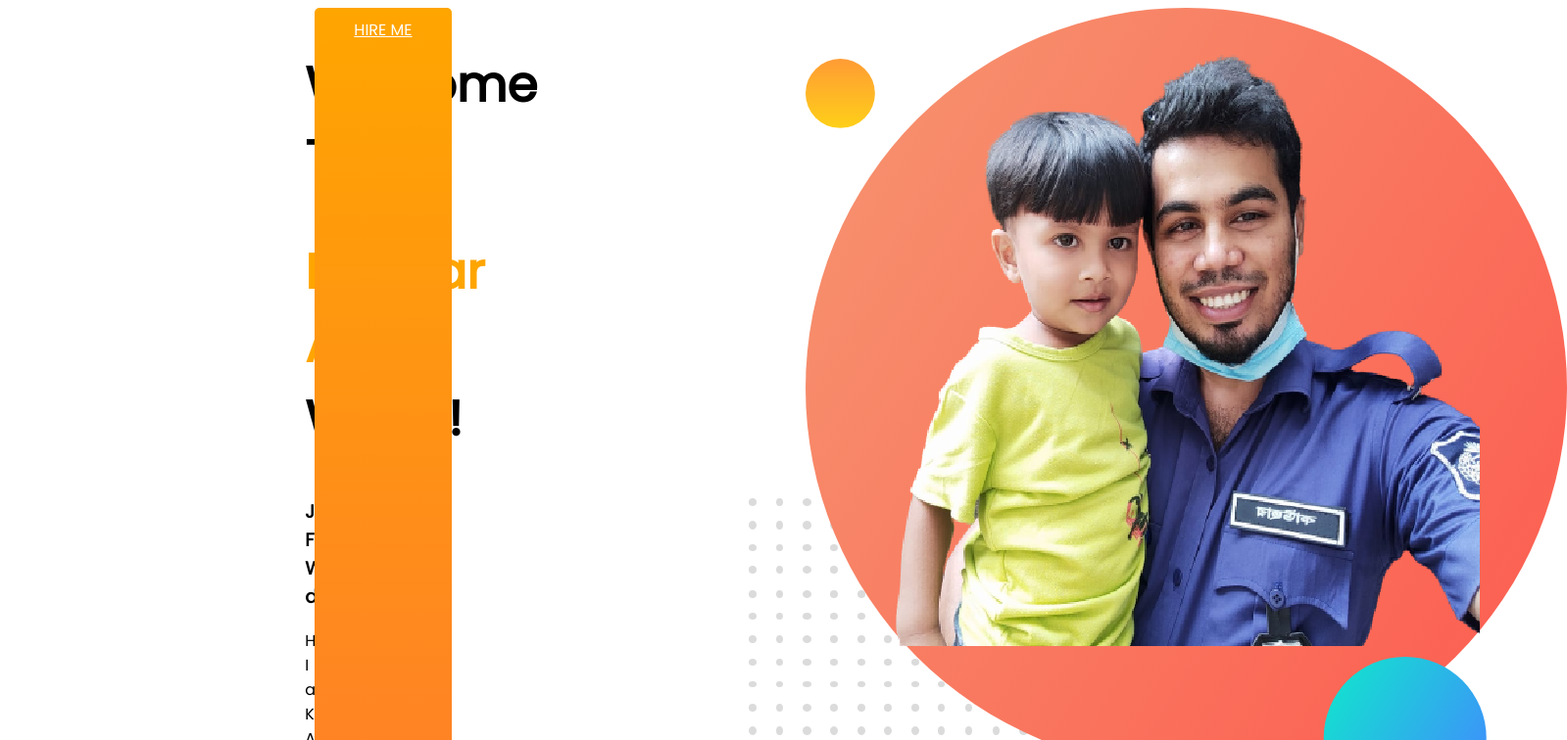
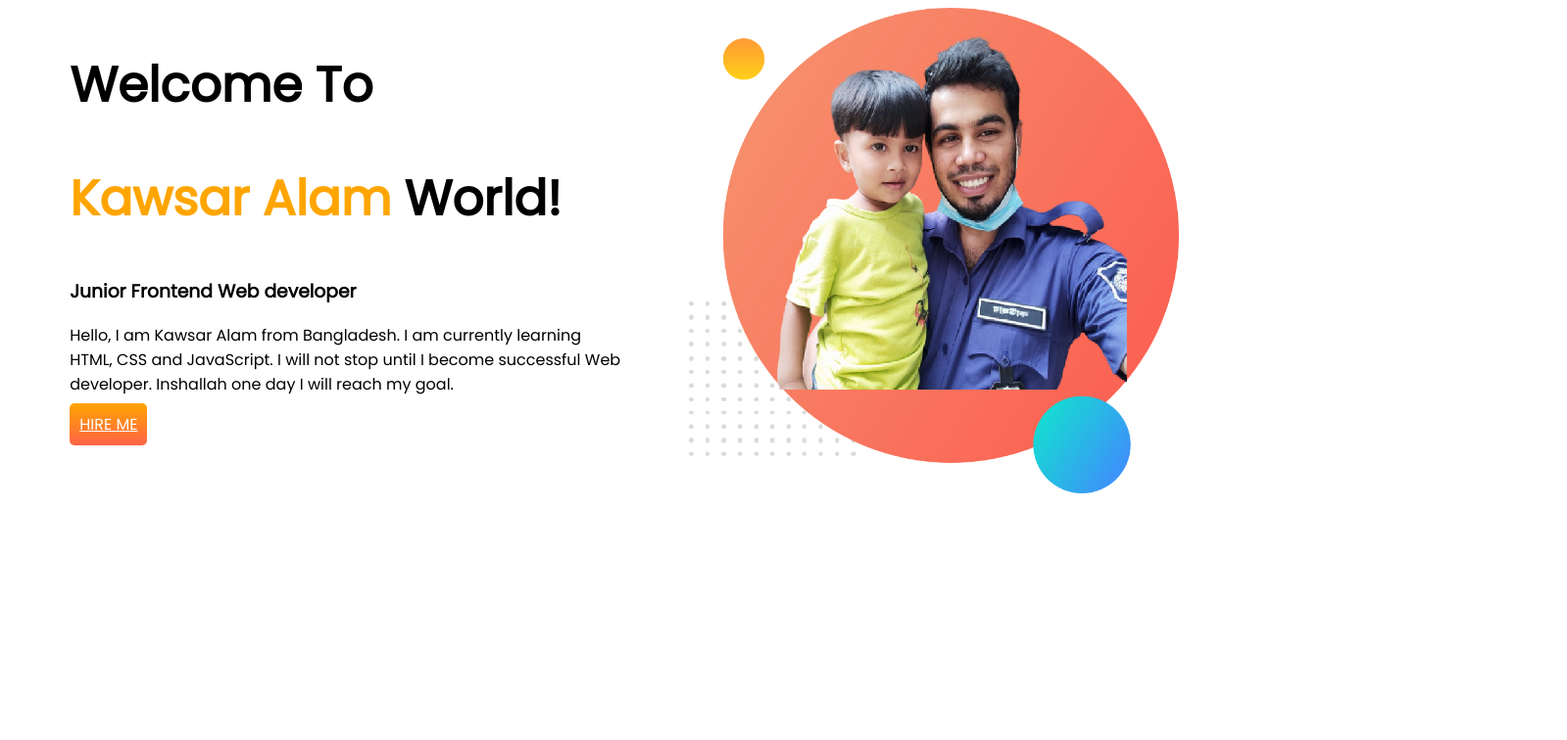
Before and after one commit to Kawsaralam1/developer-protfolio, a plain HTML site: page index.html in a window 1280 px wide. Shown: the top 756 px of the page at 98% size, 1599 px wide, since content can reach past the window. Drawn offline with Linux system fonts and the light colour scheme.

Commit message:
my commit

```diff
--- a/index.html
+++ b/index.html
@@ -21,9 +21,11 @@
             <p> Hello, I am Kawsar Alam from Bangladesh. I am currently learning HTML, CSS and JavaScript. I will not
                 stop
                 until I become successful Web developer. Inshallah one day I will reach my goal.</p>
+            <a class="link-button" target="_blank"
+                href="https://www.linkedin.com/learning/topics/programming-languages">HIRE ME </a>
         </div>
-        <a class="link-button" target="_blank"
-            href="https://www.linkedin.com/learning/topics/programming-languages">HIRE ME </a>
+
+
         <div class="half-width"> <img src="images/Kawsar-pic.png" alt="Picture"></div>
     </section>
 </body>
--- a/style.css
+++ b/style.css
@@ -15,18 +15,18 @@ section {
 }
 
 .half-width {
-    width: 10px;
-    padding-left: 24%;
+    width: 600px;
+    padding-left: 5%;
 }
 
 .half-width img {
-    width: 100 px;
+    width: 500px;
 }
 
 .link-button {
     text-decoration: no;
     background-image: linear-gradient(orange, tomato);
-    padding: 10px 40px;
+    padding: 10px 10px;
     color: white;
     font-weight: 700px;
     Border-radius: 5px;
```
